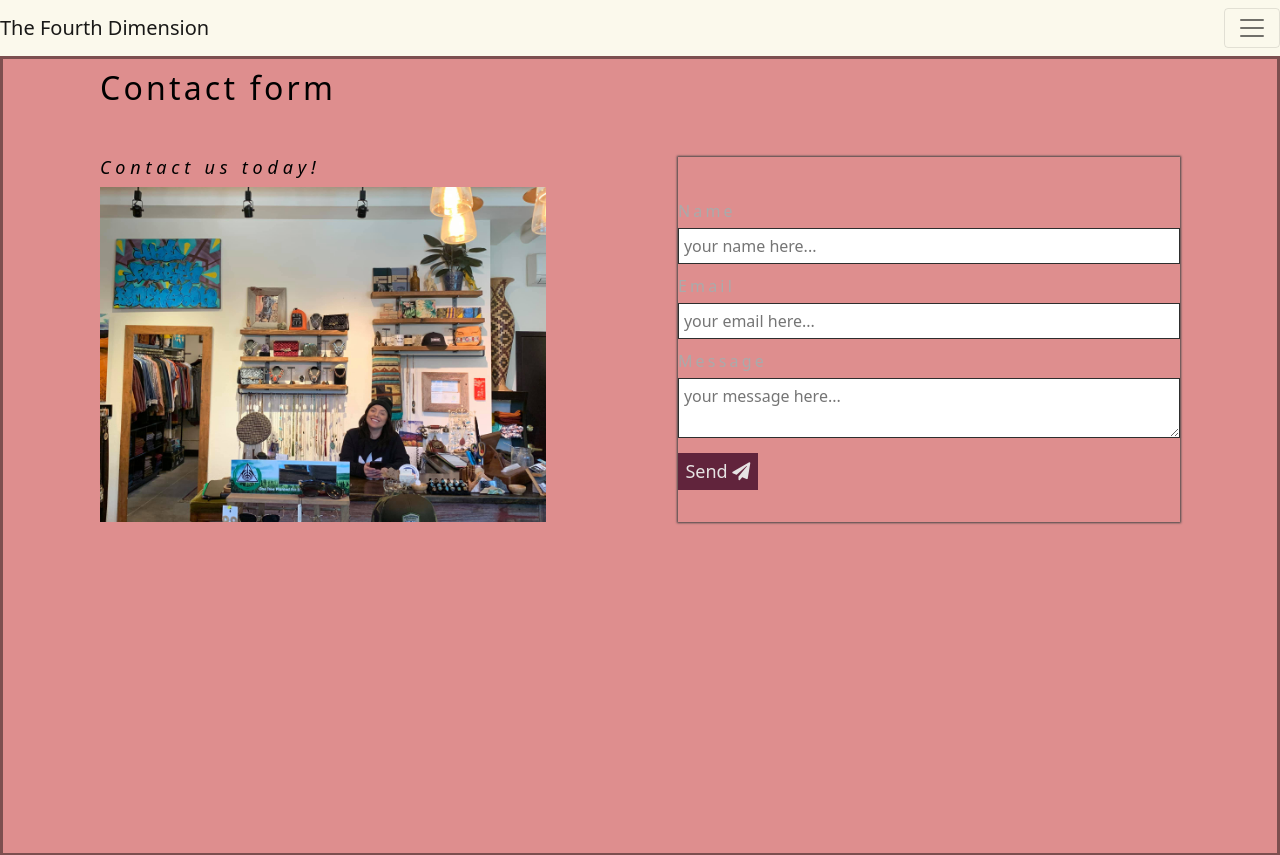
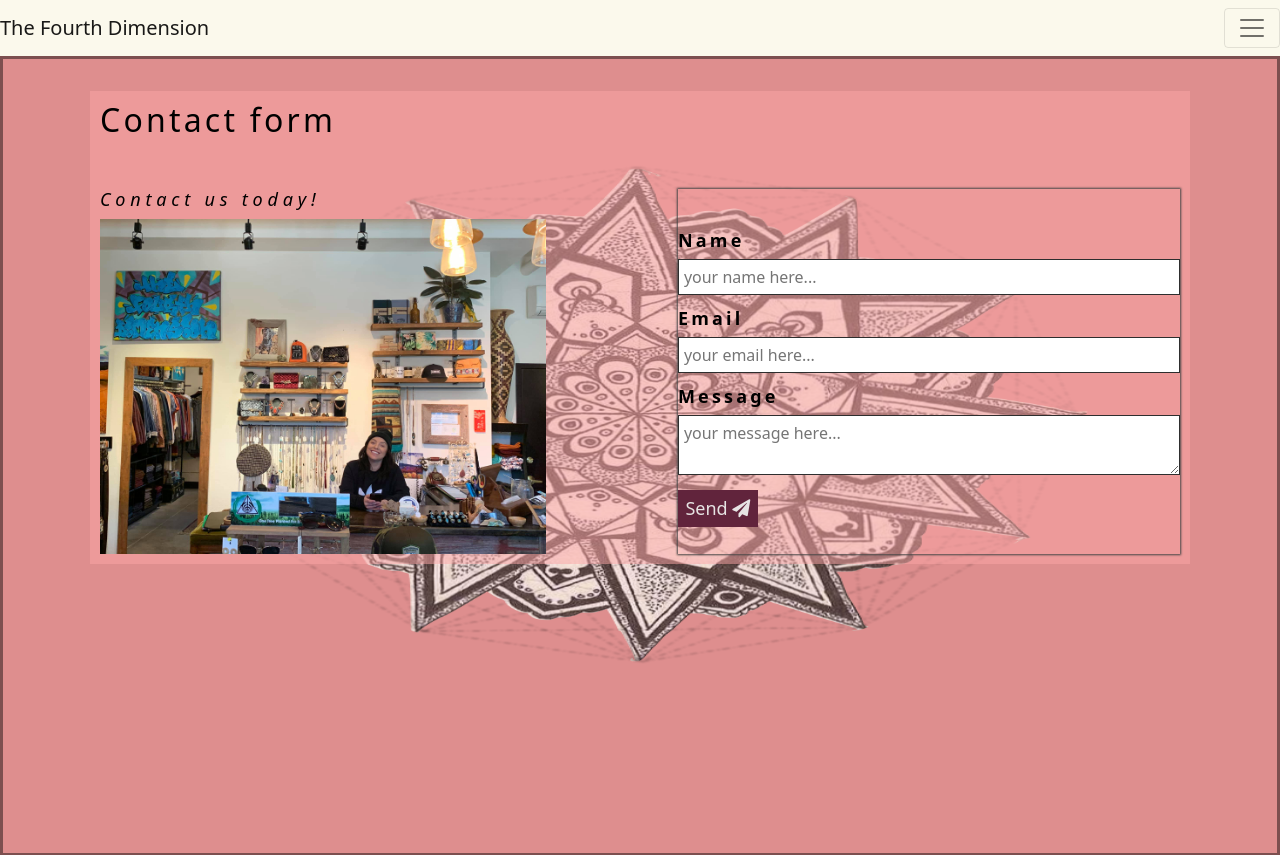
Before and after one commit to alihernandez/fourthDim, a React (Create React App) app in the folder client/: page /contact in a window 1280 px wide. Shown: the top 855 px of the page. Built offline with nearby package versions, Linux system fonts and the light colour scheme.

Commit message:
pics n fun stuff

```diff
--- a/client/src/pages/Contact/Contact.css
+++ b/client/src/pages/Contact/Contact.css
@@ -9,6 +9,12 @@
     /* width: 50%; */
     border: 3px solid rgba(0, 0, 0, 0.445);
     background-color: rgba(190, 30, 30, 0.5);
+    background-image: url("../../images/favicon.png") ;
+    background-attachment: fixed;
+    background-position: center;
+    background-repeat: no-repeat;
+    background-size: 75% 100%;
+    min-height: 100%;
 
     min-height: 100vh;
   }
@@ -18,8 +24,10 @@
     padding: 10px;
     max-width: 1100px;
     margin: auto;
+    margin-top: 2rem;
     flex-direction: column;
     justify-content: center;
+    background-color: rgba(253, 167, 167, 0.5);
   }
 
   .central-form h2 {
@@ -66,14 +74,16 @@
   form p {
     text-align: center;
     margin-bottom: 10px;
-    color: rgb(48, 48, 48);
+    color: rgb(0, 0, 0);
     letter-spacing: 0.1rem;
   }
 
   form label {
     margin-bottom: 5px;
-    color: rgb(170, 170, 170);
+    color: rgb(0, 0, 0);
     letter-spacing: 00.2rem;
+    font-size: large;
+    font-weight: bolder;
   }
 
   form input,
--- a/client/src/pages/Home/Home.css
+++ b/client/src/pages/Home/Home.css
@@ -24,3 +24,9 @@
     align-self: center;
     /* opacity: 1.0; */
 }
+
+.owners {
+    width: 40%;
+    height: 35%;
+    align-self: center;
+}
--- a/client/src/pages/Home/Home.js
+++ b/client/src/pages/Home/Home.js
@@ -1,5 +1,6 @@
 import React from 'react';
 import fourthDim from '../../images/fourthDimStore.jpeg';
+import milivy from '../../images/milesivy.jpeg';
 import './Home.css';
 
 const Home = () => {
@@ -11,6 +12,7 @@ const Home = () => {
             <h2>About:</h2>
             <p>Busey ipsum dolor sit amet. You gotta go through it to see there ain't nothing to it.Go with the feeling of the nature. Take it easy. Know why you're here. And remember to balance your internal energy with the environment.You ever roasted doughnuts?The best way to communicate is compatible. Compatible communication is listening with open ears and an open mind, and not being fearful or judgemental about what you're hearing.
 </p>
+            <img src={ milivy } alt="mils" className="owners" />
             <h2>Contact:</h2>
             <p>contact info here</p>
 
```
Also changed, not shown: client/src/images/favicon.png (added), client/src/images/milesivy.jpeg (added).
